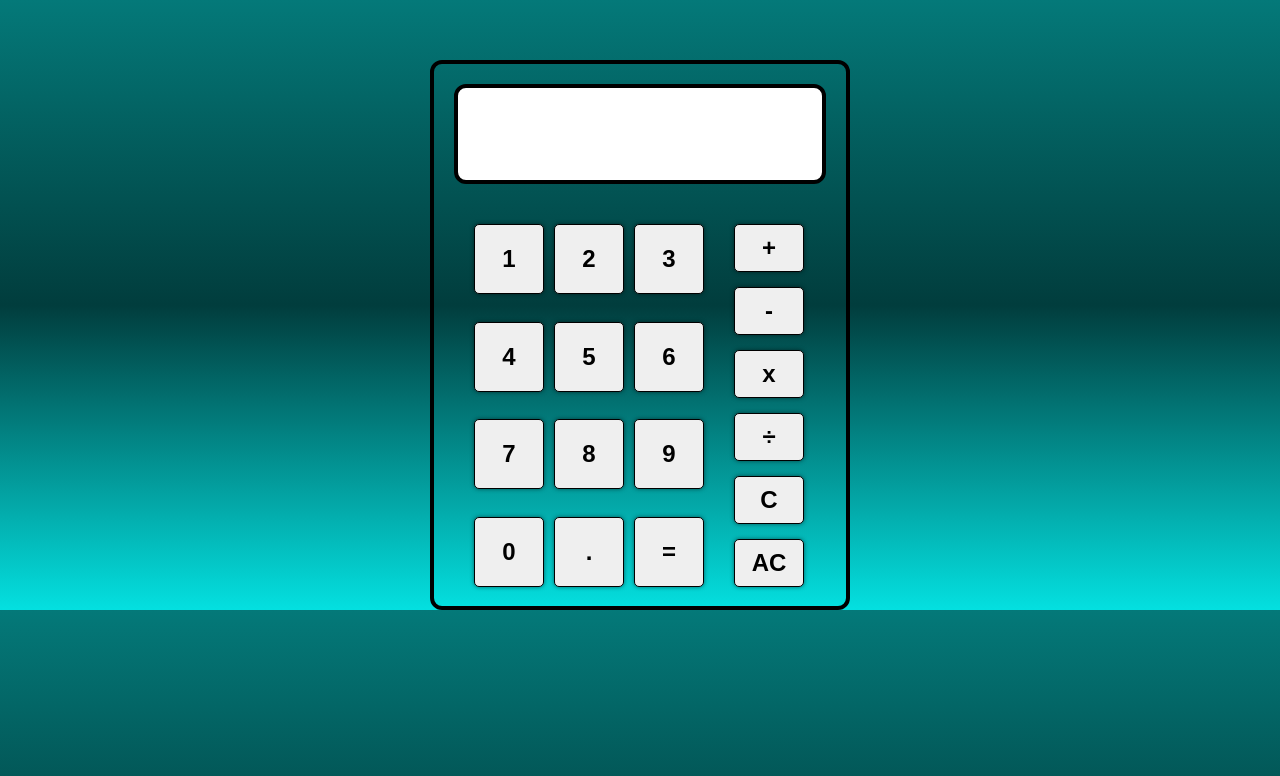
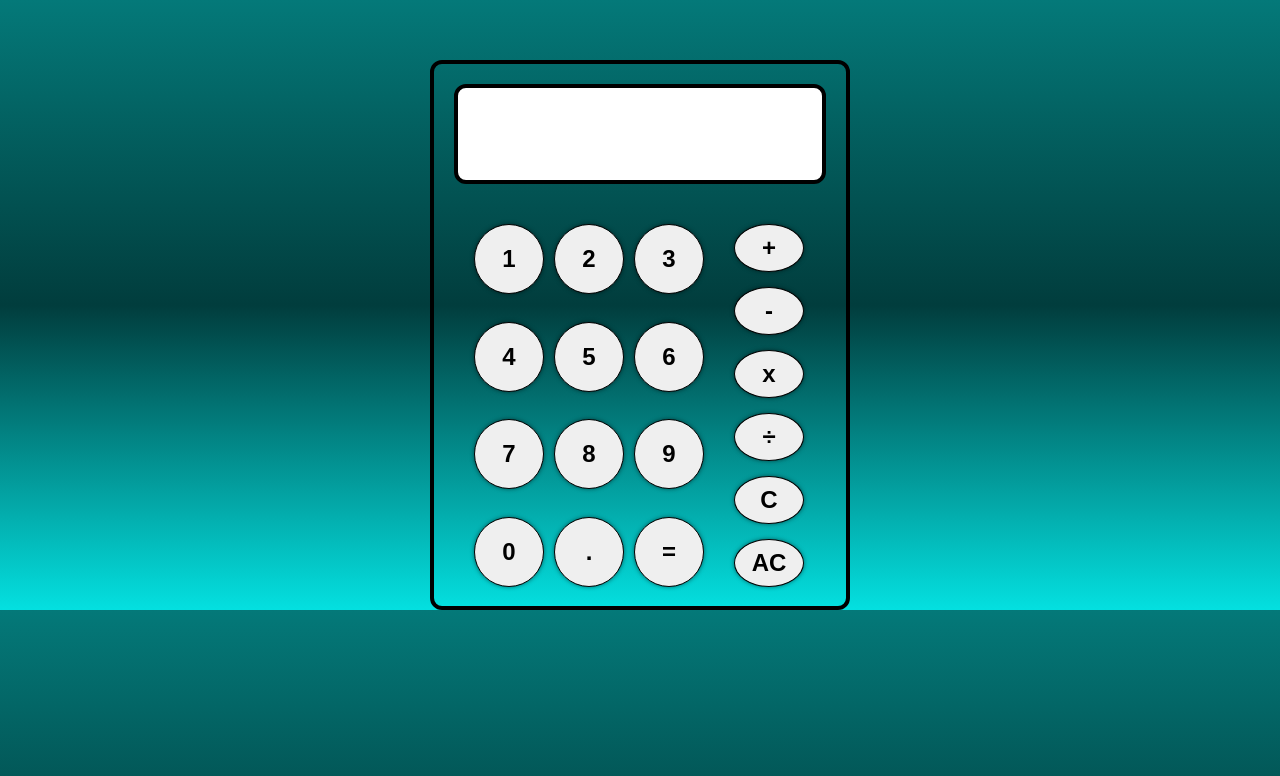
Before and after one commit to jniyonkuru/Calculator, a plain HTML site: page index.html in a window 1280 px wide. Drawn offline with Linux system fonts and the light colour scheme.

Commit message:
work on interface and addition function

```diff
--- a/app.js
+++ b/app.js
@@ -23,7 +23,7 @@ operatorButton.setAttribute("class","operator button");
 clearButton.setAttribute("class"," operator clear");
 deleteButton.setAttribute("class","operator delete");
 clearButton.innerText='AC';
-deleteButton.textContent='C';
+deleteButton.innerText='C';
 
 //number button
 numberButton.setAttribute("class","number button");
@@ -83,6 +83,7 @@ for(number of ArrayNumbers){
 for(operator of ArrayOperators){
     operator.addEventListener('click',function recordOperator(e){
             operator=this.value;
+            if(isNaN(parseFloat(input.value)))return;
             number1=parseFloat(input.value);
             input.value='';
     })
@@ -120,7 +121,7 @@ function operate(){
        return;
     }
 
-    console.log(operator);
+    console.log(number2);
 
  switch(operator){
      case'+':
--- a/styles.css
+++ b/styles.css
@@ -40,6 +40,7 @@ body{
     border: 4px solid #000;
     font-size: 45px;
     text-align: right;
+    outline: none;
 }
 .button--container{
     display: flex;
@@ -66,7 +67,7 @@ body{
     height: 380px;
 }
 .number,.operator,.dot,.equate{
-    border-radius: 5px;
+    border-radius: 50%;
     box-shadow: 0 0 4px rgba(0,0, 0, 0.5);
 }
 .button{
@@ -88,4 +89,5 @@ cursor: pointer;
 
 .button:hover,.operator:hover,.delete:hover,.clear:hover{
     transform: scale(.98);
+    box-shadow: 4px 4px 4px rgba(0,0, 0, 0.9);
 }
```
